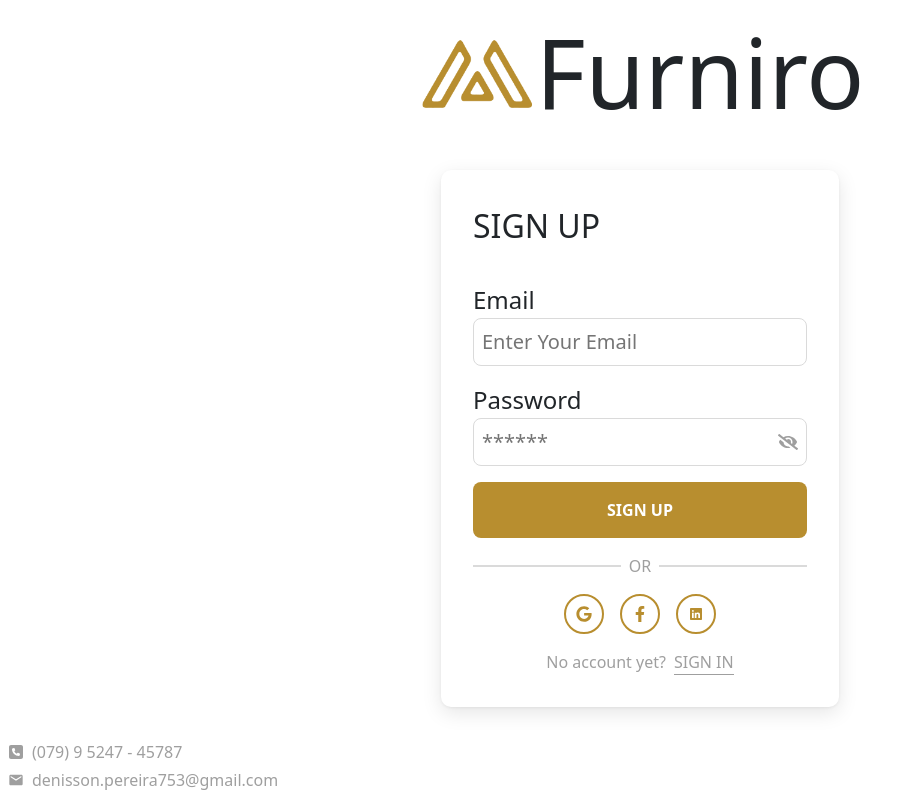
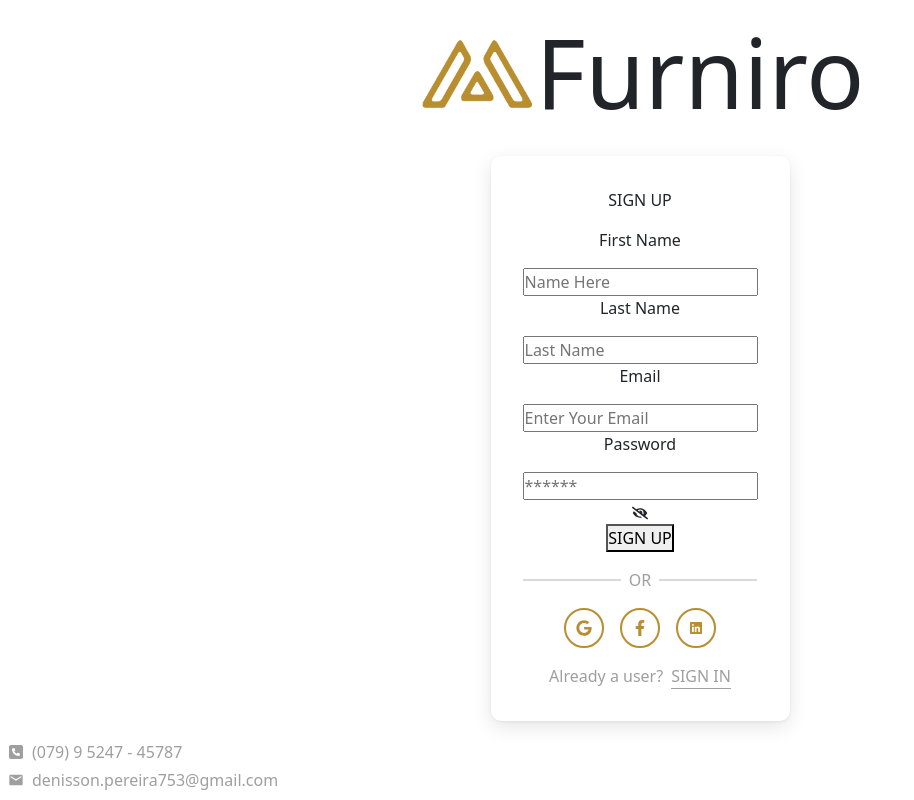
Before and after one commit to Denisson-Pereira/furniro-ecommerce-spring-react-mysql, a React (Vite) app in the folder web/: page /login in a window 1280 px wide. Both pictures are taken after a click on the button "SIGN UP". Shown: the whole page, without its empty margins (0-914 px from the left). Built offline with nearby package versions, Linux system fonts and the light colour scheme; no server answers.

Commit message:
feat: :sparkles: begin register form

```diff
--- a/web/src/infra/data/auth/register.ts
+++ b/web/src/infra/data/auth/register.ts
@@ -8,7 +8,12 @@ export async function register(data: IRegisterDTO) {
             headers: {
                 'Content-Type': 'application/json',
             },
-            body: JSON.stringify({ data }),
+            body: JSON.stringify({
+                first_name: data.first_name,
+                last_name: data.last_name,
+                email: data.email,
+                password: data.password
+             }),
         });
 
         if (!response.ok) {
--- a/web/src/presentation/pages/public/login/components/loginForm/index.tsx
+++ b/web/src/presentation/pages/public/login/components/loginForm/index.tsx
@@ -32,7 +32,7 @@ export const LoginForm = () => {
 
     return (
         <form className="loginForm_container">
-            <p className="loginForm_title">SIGN UP</p>
+            <p className="loginForm_title">SIGN IN</p>
             <div className="loginForm_form">
                 <div className="loginForm_email">
                     <p>Email</p>
@@ -67,7 +67,7 @@ export const LoginForm = () => {
                     <div className="spinner"></div>
                 ) : (
                     <div className="loginForm_btn">
-                        <button onClick={handleLogin}>SIGN UP</button>
+                        <button onClick={handleLogin}>SIGN IN</button>
                     </div>
                 )}
                 <LoginFormOr />
--- a/web/src/presentation/pages/public/login/components/registerForm/index.tsx
+++ b/web/src/presentation/pages/public/login/components/registerForm/index.tsx
@@ -1,6 +1,77 @@
+import { useState } from 'react';
+import './registerForm.styles.sass'
+import { IoMdEye } from 'react-icons/io';
+import { FaEyeSlash } from 'react-icons/fa';
+import { useAuthContext } from '../../../../../context/authContext';
+import { LoginFormOr, LoginRedes } from '..';
 
 export const RegisterForm = () => {
+  const { loading } = useAuthContext();
+  const [visible, setVisible] = useState<boolean>(false);
+
   return (
-    <div>register</div>
+    <form className="registerForm_container">
+      <p className='registerForm_title'>SIGN UP</p>
+      <div className="registerForm_form">
+        <div className="loginForm_name">
+          <div className="loginForm_first">
+            <p>First Name</p>
+            <div className="register_input_name">
+              <input
+                type="text"
+                placeholder='Name Here'
+                name='first_name'
+                id='first_name'
+              />
+            </div>
+          </div>
+          <div className="loginForm_first">
+            <p>Last Name</p>
+            <div className="register_input_name">
+              <input
+                type="text"
+                placeholder='Last Name'
+                name='last_name'
+                id='last_name'
+              />
+            </div>
+          </div>
+        </div>
+        <div className="registerForm_email">
+          <p>Email</p>
+          <div className="register_input">
+            <input
+              type="email"
+              placeholder="Enter Your Email"
+              name="email_register_input"
+              id="email_register_input"
+            />
+          </div>
+        </div>
+        <div className="registerForm_email">
+          <p>Password</p>
+          <div className="register_input">
+            <input
+              type={visible ? "text" : "password"}
+              placeholder="******"
+              name="password_register_input"
+              id="password_register_input"
+            />
+            <div className="registerForm_icon_eye" onClick={() => setVisible((prev) => !prev)}>
+              {visible ? <IoMdEye /> : <FaEyeSlash />}
+            </div>
+          </div>
+        </div>
+        {loading ? (
+          <div className="spinner_register"></div>
+        ) : (
+          <div className="registerForm_btn">
+            <button>SIGN UP</button>
+          </div>
+        )}
+        <LoginFormOr />
+        <LoginRedes />
+      </div>
+    </form>
   )
 }
--- /dev/null
+++ b/web/src/presentation/pages/public/login/components/registerForm/registerForm.styles.sass
@@ -0,0 +1,2 @@
+@use '../../../../../sass/mixins'
+@use '../../../../../sass/variables'
--- a/web/src/presentation/pages/public/login/index.tsx
+++ b/web/src/presentation/pages/public/login/index.tsx
@@ -36,7 +36,7 @@ export const Login = () => {
               </div>
               <div className="login_form_reg">
                 <p>{login ? 'No account yet?' : 'Already a user?'}</p>
-                <button onClick={changeForm}>{login ? 'SIGN IN' : 'SIGN UP'}</button>
+                <button onClick={changeForm}>{login ? 'SIGN UP' : 'SIGN IN'}</button>
               </div>
             </div>
           </div>
```
Also changed, not shown: web/src/infra/services/registerServiceLocator.ts (+9 -0 lines).
